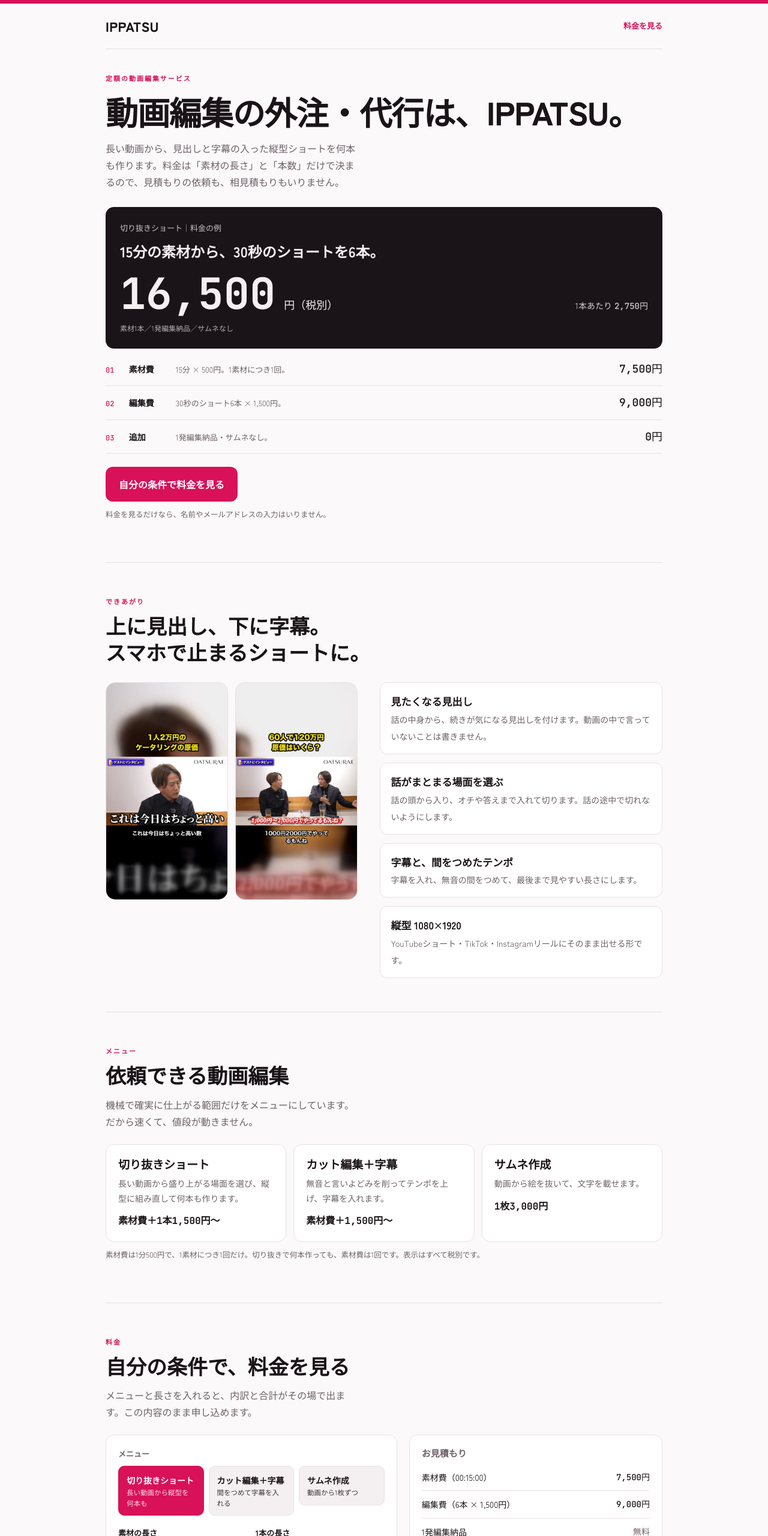
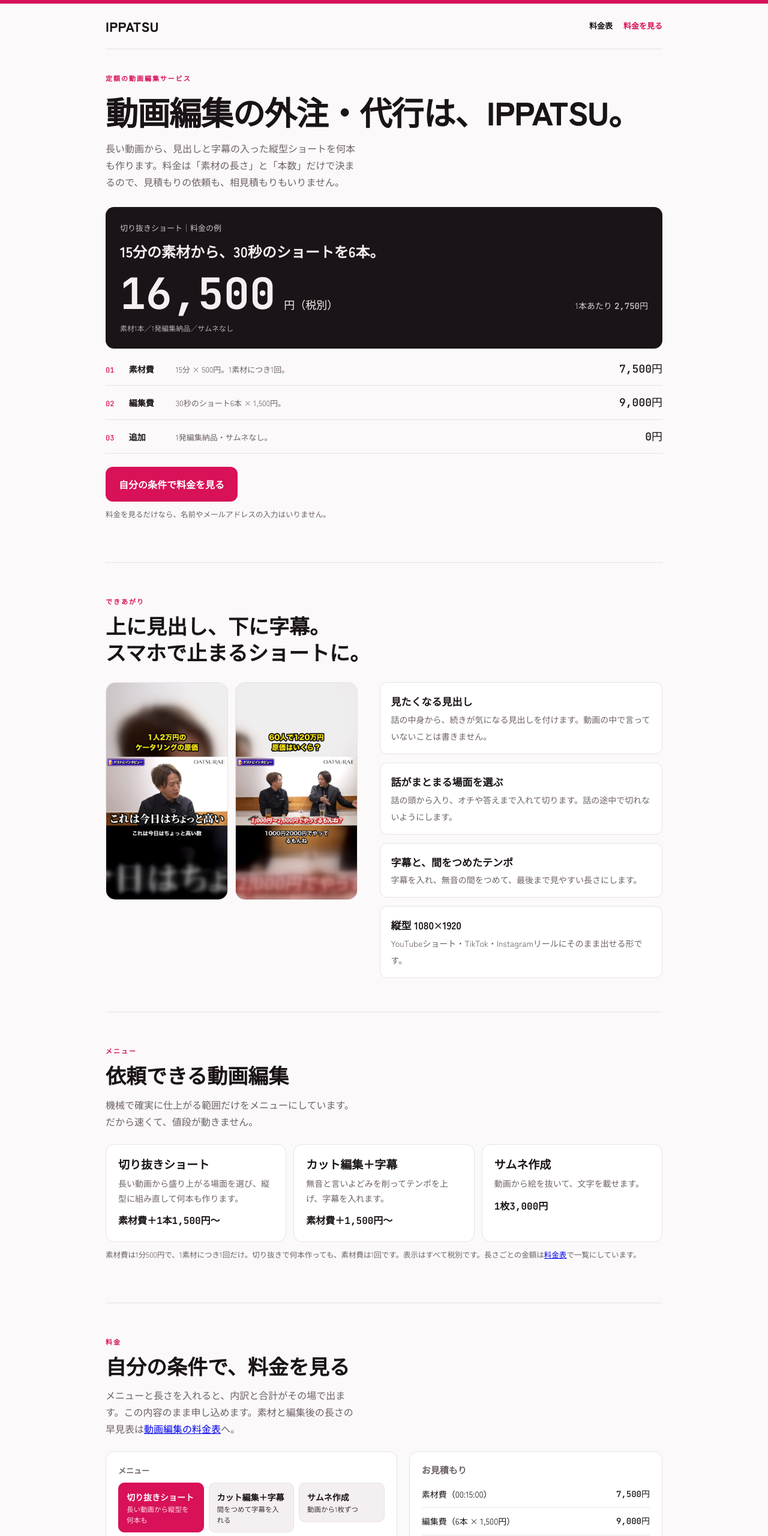
Before and after one commit to genjoK0216KK/ippatsu, a plain HTML site: page index.html in a window 1280 px wide. Shown: the top 2560 px of the page at 60% size. Drawn offline with Linux system fonts and the light colour scheme.

Commit message:
トップから料金表へのリンクを付ける

```diff
--- a/index.html
+++ b/index.html
@@ -61,6 +61,9 @@ body{background:var(--bg);color:var(--fg);font-family:var(--display);margin:0;fo
 header.top{display:flex;justify-content:space-between;align-items:center;padding-block:18px;border-bottom:1px solid var(--line)}
 .logo{font-weight:900;font-size:22px;letter-spacing:.02em;color:var(--fg);text-decoration:none}
 .top a.cta-sm{font-size:13px;font-weight:700;color:var(--accent);text-decoration:none}
+.nav{display:flex;gap:18px;align-items:center}
+.nav a:not(.cta-sm){font-size:13px;font-weight:700;color:var(--fg);text-decoration:none}
+.nav a:hover{text-decoration:underline}
 h1,h2,h3{text-wrap:balance;margin:0;line-height:1.3}
 .eyebrow{font-family:var(--mono);font-size:11px;letter-spacing:.18em;text-transform:uppercase;color:var(--accent);font-weight:700}
 section{padding-block:56px;border-bottom:1px solid var(--line)}
@@ -174,7 +177,7 @@ footer a{color:inherit}
 <div class="wrap">
   <header class="top">
     <a class="logo" href="#">IPPATSU</a>
-    <a class="cta-sm" href="#calc">料金を見る</a>
+    <nav class="nav"><a href="ryokin/">料金表</a><a class="cta-sm" href="#calc">料金を見る</a></nav>
   </header>
 
   <section class="hero" aria-labelledby="h1">
@@ -226,13 +229,13 @@ footer a{color:inherit}
       <div class="m"><h3>カット編集＋字幕</h3><p>無音と言いよどみを削ってテンポを上げ、字幕を入れます。</p><div class="p">素材費＋1,500円〜</div></div>
       <div class="m"><h3>サムネ作成</h3><p>動画から絵を抜いて、文字を載せます。</p><div class="p">1枚3,000円</div></div>
     </div>
-    <p class="note">素材費は1分500円で、1素材につき1回だけ。切り抜きで何本作っても、素材費は1回です。表示はすべて税別です。</p>
+    <p class="note">素材費は1分500円で、1素材につき1回だけ。切り抜きで何本作っても、素材費は1回です。表示はすべて税別です。長さごとの金額は<a href="ryokin/">料金表</a>で一覧にしています。</p>
   </section>
 
   <section id="calc" aria-labelledby="h-calc">
     <div class="eyebrow">料金</div>
     <h2 id="h-calc">自分の条件で、料金を見る</h2>
-    <p class="lead">メニューと長さを入れると、内訳と合計がその場で出ます。この内容のまま申し込めます。</p>
+    <p class="lead">メニューと長さを入れると、内訳と合計がその場で出ます。この内容のまま申し込めます。素材と編集後の長さの早見表は<a href="ryokin/">動画編集の料金表</a>へ。</p>
     <div class="calc">
       <form class="card" id="calcform" novalidate onsubmit="return false">
         <fieldset>
@@ -313,7 +316,7 @@ footer a{color:inherit}
 <footer>
   <div class="wrap">
     <div><b>IPPATSU</b>｜定額の動画編集サービス（切り抜きショート・カット編集＋字幕・サムネ作成）</div>
-    <div style="margin-top:6px">動画編集の外注・代行・依頼のご相談は、<a href="#calc">料金のページ</a>からどうぞ。</div>
+    <div style="margin-top:6px">動画編集の外注・代行・依頼のご相談は、<a href="#calc">料金のページ</a>からどうぞ。長さごとの金額は<a href="ryokin/">料金表</a>にあります。</div>
   </div>
 </footer>
 <div class="sticky" id="sticky"><a class="btn block" href="#calc">自分の条件で料金を見る</a></div>
```
